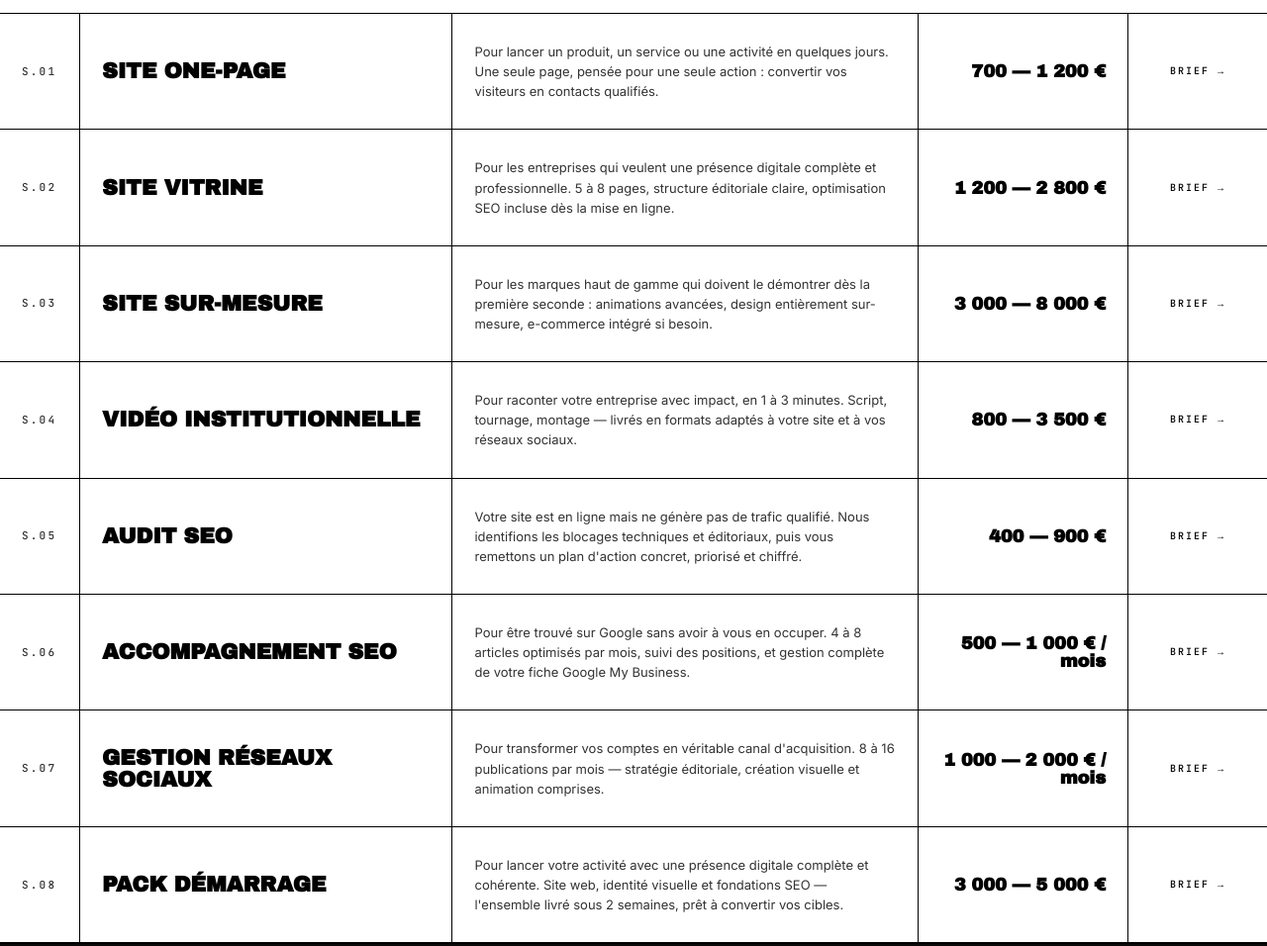
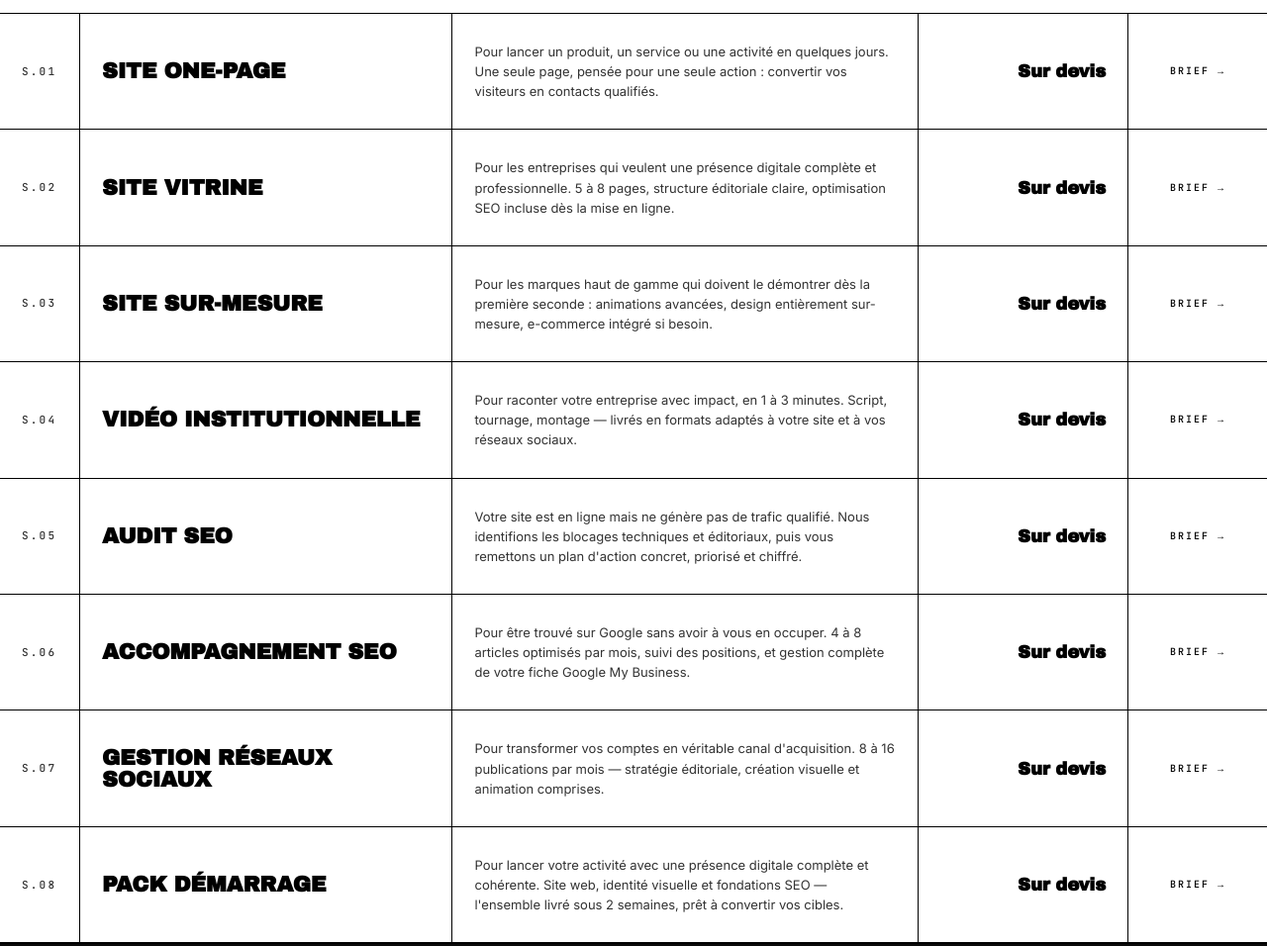
Before and after one commit to directedbymaick/madmakers-portfolio, a website: page index.html in a window 1280 px wide. Shown: the part 2140-3096 px from the top of the page at 99% size. Drawn offline with Linux system fonts and the light colour scheme.

Commit message:
content(services): replace explicit prices with 'Sur devis' / 'On request'
Public pricing felt too aggressive for the brand positioning. All 8 services
(S.01 to S.08) now show 'Sur devis' (FR) / 'On request' (EN), unified under
a single i18n key services.pr. Price information stays in internal docs and
moves to the conversation step (Calendly / brief).

- index.html: 8 hardcoded price strings replaced
- i18n.js: services.s6.pr and services.s7.pr removed; new shared services.pr added
- schema.org priceRange="€€" kept (metadata only, not user-visible — it's the
  Google-Business-equivalent of the $$ tier indicator)

```diff
--- a/i18n.js
+++ b/i18n.js
@@ -64,11 +64,10 @@
     'services.s6.tit':    { fr:'Accompagnement SEO',    en:'SEO retainer' },
     'services.s6.desc':   { fr:"Pour être trouvé sur Google sans avoir à vous en occuper. 4 à 8 articles optimisés par mois, suivi des positions, et gestion complète de votre fiche Google My Business.",
                             en:"To get found on Google without having to deal with it yourself. 4 to 8 optimized articles per month, ranking tracking, and full management of your Google Business Profile." },
-    'services.s6.pr':     { fr:'500 — 1 000 € / mois', en:'€500 — 1,000 / month' },
+    'services.pr':        { fr:'Sur devis',             en:'On request' },
     'services.s7.tit':    { fr:'Gestion réseaux sociaux', en:'Social media management' },
     'services.s7.desc':   { fr:"Pour transformer vos comptes en véritable canal d'acquisition. 8 à 16 publications par mois — stratégie éditoriale, création visuelle et animation comprises.",
                             en:"To turn your accounts into a real acquisition channel. 8 to 16 posts per month — editorial strategy, visual creation and community management included." },
-    'services.s7.pr':     { fr:'1 000 — 2 000 € / mois', en:'€1,000 — 2,000 / month' },
     'services.s8.tit':    { fr:'Pack démarrage',        en:'Starter pack' },
     'services.s8.desc':   { fr:"Pour lancer votre activité avec une présence digitale complète et cohérente. Site web, identité visuelle et fondations SEO — l'ensemble livré sous 2 semaines, prêt à convertir vos cibles.",
                             en:"To launch your activity with a complete, coherent digital presence. Website, visual identity and SEO foundations — all delivered in 2 weeks, ready to convert your targets." },
--- a/index.html
+++ b/index.html
@@ -809,14 +809,14 @@ section{position:relative}
 <!-- 03 SERVICES -->
 <section id="services" class="services" data-screen-label="03 Services">
   <div class="sec-head"><span data-i18n="services.sh.a"><span class="num">03</span> / SERVICES</span><span class="dim" data-i18n="services.sh.b">[ L'OFFRE STRUCTURÉE ]</span></div>
-  <a class="row reveal" href="https://calendly.com/directedbymaick/30min" target="_blank" rel="noopener"><div class="idx">S.01</div><div><div class="tit" data-i18n="services.s1.tit">Site one-page</div></div><div class="desc" data-i18n="services.s1.desc">Pour lancer un produit, un service ou une activité en quelques jours. Une seule page, pensée pour une seule action : convertir vos visiteurs en contacts qualifiés.</div><div class="pr">700 — 1 200 €</div><div class="cta" data-i18n="services.cta">Brief →</div></a>
-  <a class="row reveal" href="https://calendly.com/directedbymaick/30min" target="_blank" rel="noopener"><div class="idx">S.02</div><div><div class="tit" data-i18n="services.s2.tit">Site vitrine</div></div><div class="desc" data-i18n="services.s2.desc">Pour les entreprises qui veulent une présence digitale complète et professionnelle. 5 à 8 pages, structure éditoriale claire, optimisation SEO incluse dès la mise en ligne.</div><div class="pr">1 200 — 2 800 €</div><div class="cta" data-i18n="services.cta">Brief →</div></a>
-  <a class="row reveal" href="https://calendly.com/directedbymaick/30min" target="_blank" rel="noopener"><div class="idx">S.03</div><div><div class="tit" data-i18n="services.s3.tit">Site sur-mesure</div></div><div class="desc" data-i18n="services.s3.desc">Pour les marques haut de gamme qui doivent le démontrer dès la première seconde : animations avancées, design entièrement sur-mesure, e-commerce intégré si besoin.</div><div class="pr">3 000 — 8 000 €</div><div class="cta" data-i18n="services.cta">Brief →</div></a>
-  <a class="row reveal" href="https://calendly.com/directedbymaick/30min" target="_blank" rel="noopener"><div class="idx">S.04</div><div><div class="tit" data-i18n="services.s4.tit">Vidéo institutionnelle</div></div><div class="desc" data-i18n="services.s4.desc">Pour raconter votre entreprise avec impact, en 1 à 3 minutes. Script, tournage, montage — livrés en formats adaptés à votre site et à vos réseaux sociaux.</div><div class="pr">800 — 3 500 €</div><div class="cta" data-i18n="services.cta">Brief →</div></a>
-  <a class="row reveal" href="https://calendly.com/directedbymaick/30min" target="_blank" rel="noopener"><div class="idx">S.05</div><div><div class="tit" data-i18n="services.s5.tit">Audit SEO</div></div><div class="desc" data-i18n="services.s5.desc">Votre site est en ligne mais ne génère pas de trafic qualifié. Nous identifions les blocages techniques et éditoriaux, puis vous remettons un plan d'action concret, priorisé et chiffré.</div><div class="pr">400 — 900 €</div><div class="cta" data-i18n="services.cta">Brief →</div></a>
-  <a class="row reveal" href="https://calendly.com/directedbymaick/30min" target="_blank" rel="noopener"><div class="idx">S.06</div><div><div class="tit" data-i18n="services.s6.tit">Accompagnement SEO</div></div><div class="desc" data-i18n="services.s6.desc">Pour être trouvé sur Google sans avoir à vous en occuper. 4 à 8 articles optimisés par mois, suivi des positions, et gestion complète de votre fiche Google My Business.</div><div class="pr" data-i18n="services.s6.pr">500 — 1 000 € / mois</div><div class="cta" data-i18n="services.cta">Brief →</div></a>
-  <a class="row reveal" href="https://calendly.com/directedbymaick/30min" target="_blank" rel="noopener"><div class="idx">S.07</div><div><div class="tit" data-i18n="services.s7.tit">Gestion réseaux sociaux</div></div><div class="desc" data-i18n="services.s7.desc">Pour transformer vos comptes en véritable canal d'acquisition. 8 à 16 publications par mois — stratégie éditoriale, création visuelle et animation comprises.</div><div class="pr" data-i18n="services.s7.pr">1 000 — 2 000 € / mois</div><div class="cta" data-i18n="services.cta">Brief →</div></a>
-  <a class="row reveal" href="https://calendly.com/directedbymaick/30min" target="_blank" rel="noopener"><div class="idx">S.08</div><div><div class="tit" data-i18n="services.s8.tit">Pack démarrage</div></div><div class="desc" data-i18n="services.s8.desc">Pour lancer votre activité avec une présence digitale complète et cohérente. Site web, identité visuelle et fondations SEO — l'ensemble livré sous 2 semaines, prêt à convertir vos cibles.</div><div class="pr">3 000 — 5 000 €</div><div class="cta" data-i18n="services.cta">Brief →</div></a>
+  <a class="row reveal" href="https://calendly.com/directedbymaick/30min" target="_blank" rel="noopener"><div class="idx">S.01</div><div><div class="tit" data-i18n="services.s1.tit">Site one-page</div></div><div class="desc" data-i18n="services.s1.desc">Pour lancer un produit, un service ou une activité en quelques jours. Une seule page, pensée pour une seule action : convertir vos visiteurs en contacts qualifiés.</div><div class="pr" data-i18n="services.pr">Sur devis</div><div class="cta" data-i18n="services.cta">Brief →</div></a>
+  <a class="row reveal" href="https://calendly.com/directedbymaick/30min" target="_blank" rel="noopener"><div class="idx">S.02</div><div><div class="tit" data-i18n="services.s2.tit">Site vitrine</div></div><div class="desc" data-i18n="services.s2.desc">Pour les entreprises qui veulent une présence digitale complète et professionnelle. 5 à 8 pages, structure éditoriale claire, optimisation SEO incluse dès la mise en ligne.</div><div class="pr" data-i18n="services.pr">Sur devis</div><div class="cta" data-i18n="services.cta">Brief →</div></a>
+  <a class="row reveal" href="https://calendly.com/directedbymaick/30min" target="_blank" rel="noopener"><div class="idx">S.03</div><div><div class="tit" data-i18n="services.s3.tit">Site sur-mesure</div></div><div class="desc" data-i18n="services.s3.desc">Pour les marques haut de gamme qui doivent le démontrer dès la première seconde : animations avancées, design entièrement sur-mesure, e-commerce intégré si besoin.</div><div class="pr" data-i18n="services.pr">Sur devis</div><div class="cta" data-i18n="services.cta">Brief →</div></a>
+  <a class="row reveal" href="https://calendly.com/directedbymaick/30min" target="_blank" rel="noopener"><div class="idx">S.04</div><div><div class="tit" data-i18n="services.s4.tit">Vidéo institutionnelle</div></div><div class="desc" data-i18n="services.s4.desc">Pour raconter votre entreprise avec impact, en 1 à 3 minutes. Script, tournage, montage — livrés en formats adaptés à votre site et à vos réseaux sociaux.</div><div class="pr" data-i18n="services.pr">Sur devis</div><div class="cta" data-i18n="services.cta">Brief →</div></a>
+  <a class="row reveal" href="https://calendly.com/directedbymaick/30min" target="_blank" rel="noopener"><div class="idx">S.05</div><div><div class="tit" data-i18n="services.s5.tit">Audit SEO</div></div><div class="desc" data-i18n="services.s5.desc">Votre site est en ligne mais ne génère pas de trafic qualifié. Nous identifions les blocages techniques et éditoriaux, puis vous remettons un plan d'action concret, priorisé et chiffré.</div><div class="pr" data-i18n="services.pr">Sur devis</div><div class="cta" data-i18n="services.cta">Brief →</div></a>
+  <a class="row reveal" href="https://calendly.com/directedbymaick/30min" target="_blank" rel="noopener"><div class="idx">S.06</div><div><div class="tit" data-i18n="services.s6.tit">Accompagnement SEO</div></div><div class="desc" data-i18n="services.s6.desc">Pour être trouvé sur Google sans avoir à vous en occuper. 4 à 8 articles optimisés par mois, suivi des positions, et gestion complète de votre fiche Google My Business.</div><div class="pr" data-i18n="services.pr">Sur devis</div><div class="cta" data-i18n="services.cta">Brief →</div></a>
+  <a class="row reveal" href="https://calendly.com/directedbymaick/30min" target="_blank" rel="noopener"><div class="idx">S.07</div><div><div class="tit" data-i18n="services.s7.tit">Gestion réseaux sociaux</div></div><div class="desc" data-i18n="services.s7.desc">Pour transformer vos comptes en véritable canal d'acquisition. 8 à 16 publications par mois — stratégie éditoriale, création visuelle et animation comprises.</div><div class="pr" data-i18n="services.pr">Sur devis</div><div class="cta" data-i18n="services.cta">Brief →</div></a>
+  <a class="row reveal" href="https://calendly.com/directedbymaick/30min" target="_blank" rel="noopener"><div class="idx">S.08</div><div><div class="tit" data-i18n="services.s8.tit">Pack démarrage</div></div><div class="desc" data-i18n="services.s8.desc">Pour lancer votre activité avec une présence digitale complète et cohérente. Site web, identité visuelle et fondations SEO — l'ensemble livré sous 2 semaines, prêt à convertir vos cibles.</div><div class="pr" data-i18n="services.pr">Sur devis</div><div class="cta" data-i18n="services.cta">Brief →</div></a>
 </section>
 
 <!-- 04 FOUNDERS -->
```
